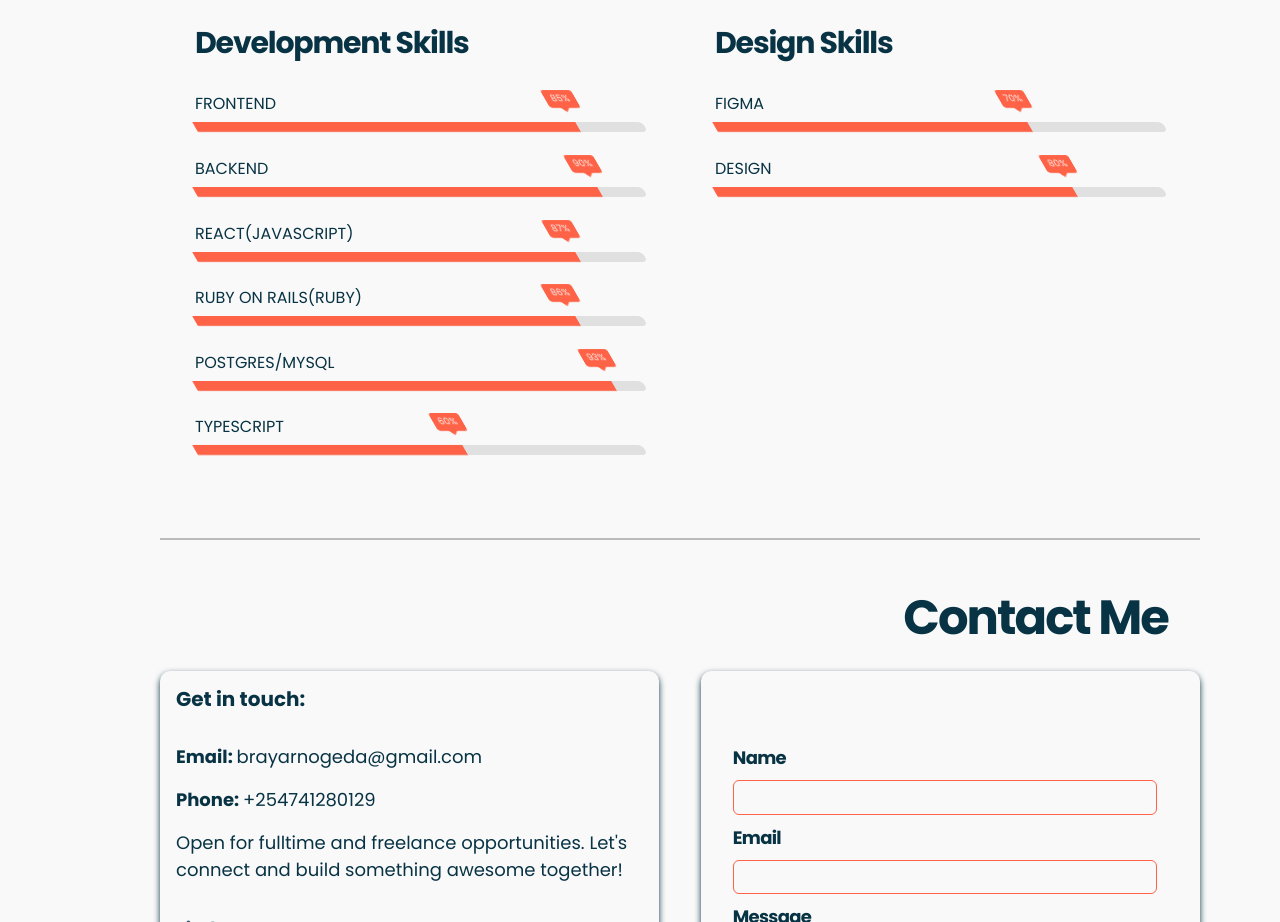
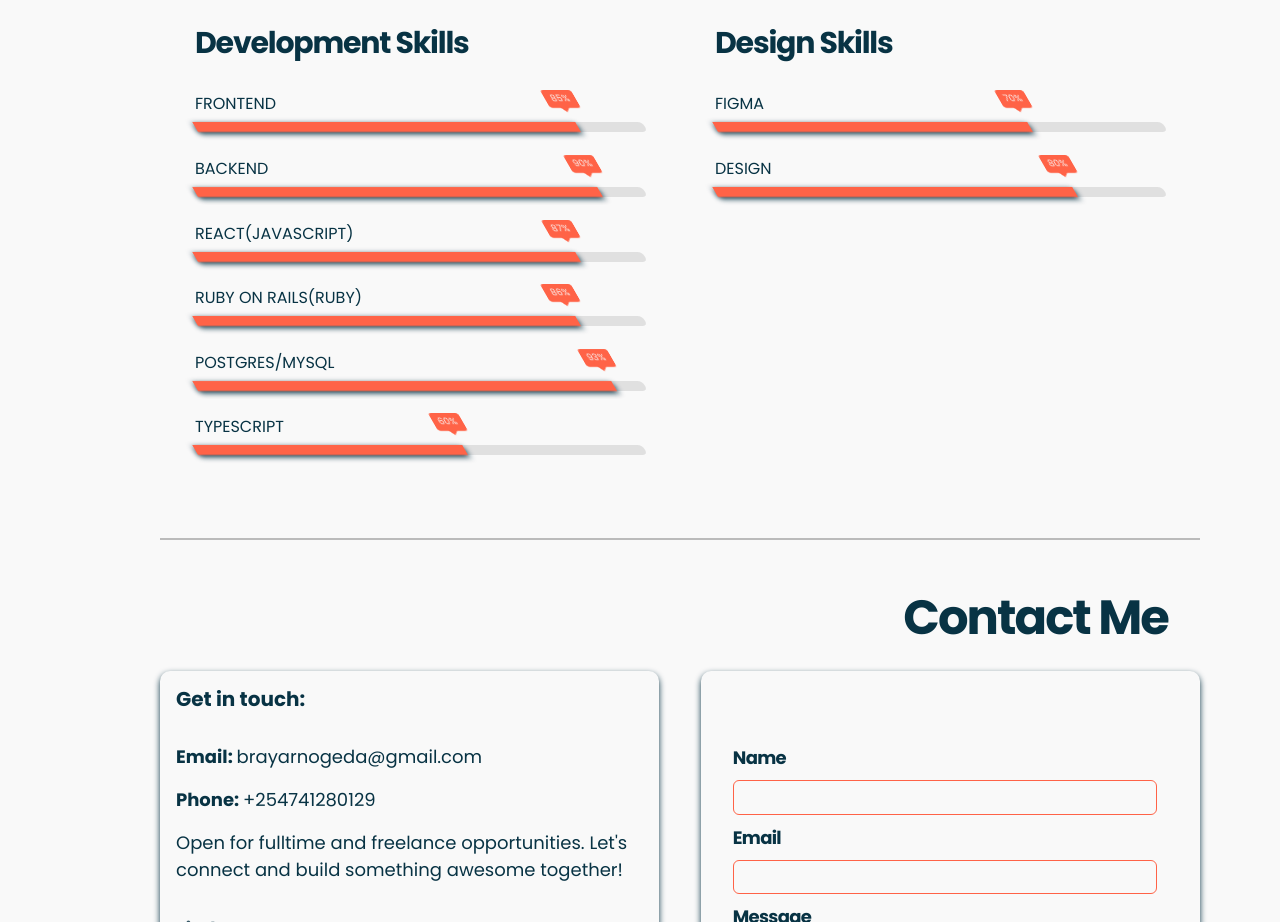
Before and after one commit to o-brayarn/portfolio, a React (Create React App) app: page / in a window 1280 px wide. Shown: the part 2220-3142 px from the top of the page. Built offline with nearby package versions, Linux system fonts and the light colour scheme; a web font is replaced by a local one.

Commit message:
modify: skills

```diff
--- a/src/components/skills/skills.css
+++ b/src/components/skills/skills.css
@@ -59,6 +59,7 @@
   background-color: var(--color-subtext);
   animation: progress 0.4s ease-in-out forwards;
   opacity: 0;
+  box-shadow: 0 2px 6px var(--secondary-text-color) !important;
 }
 .skills__percentage.frontend {
   width: 85%;
```
